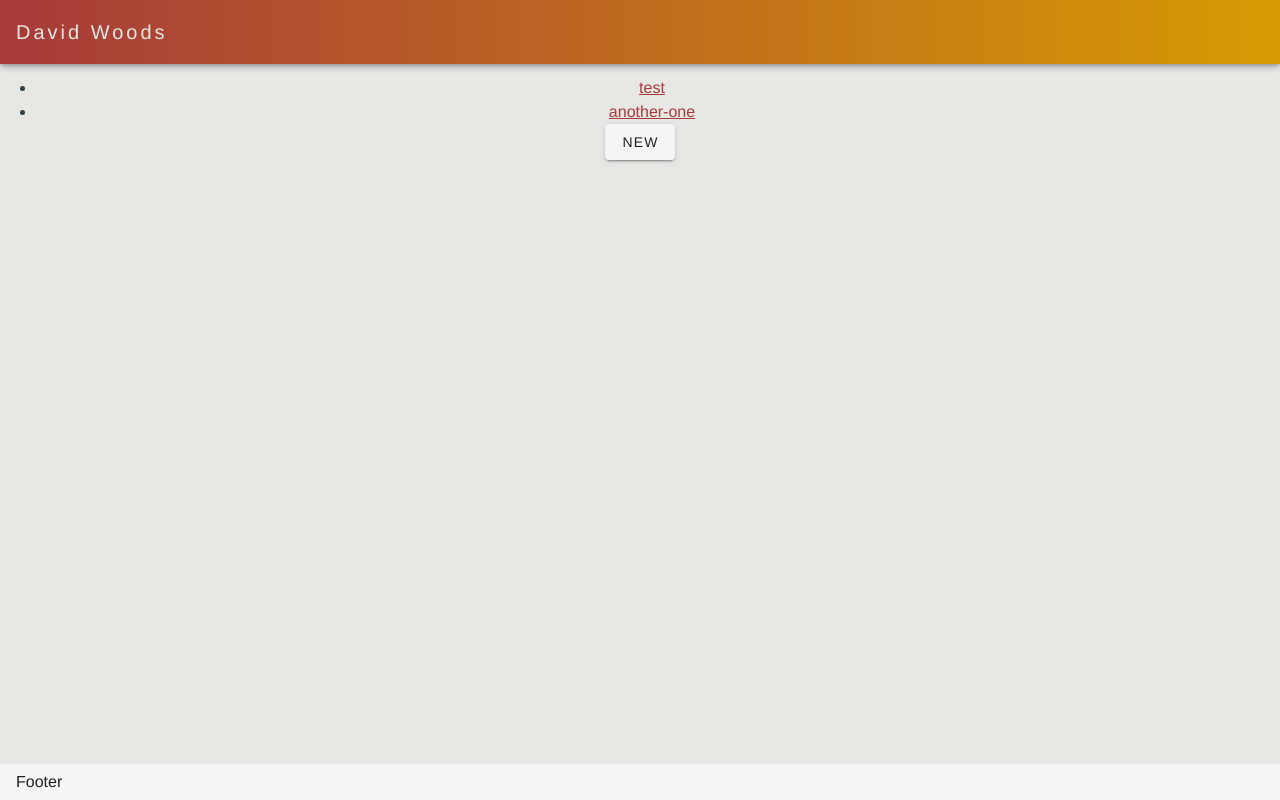
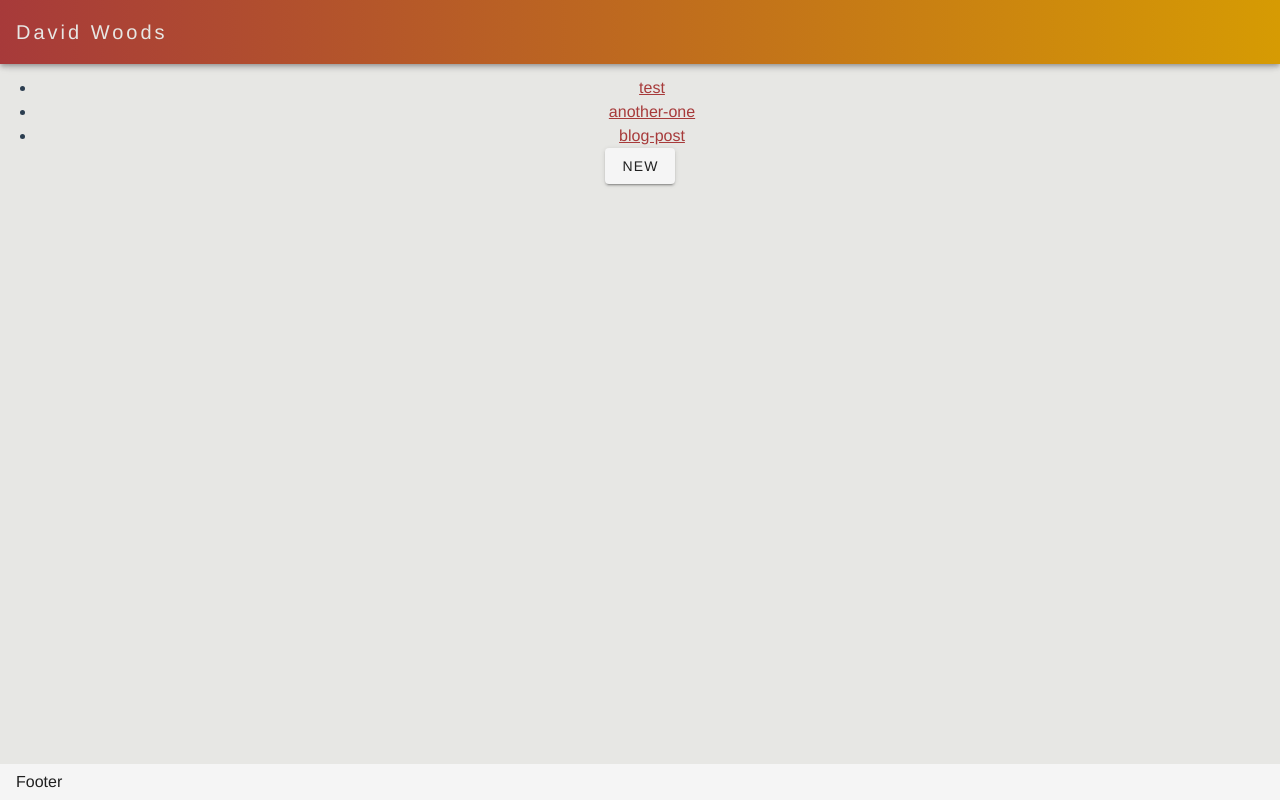
Before and after one commit to dave-woods/dwoods.xyz, a Vue app: page /blog/read in a window 1280 px wide. Built offline with nearby package versions, Linux system fonts and the light colour scheme; the HTML template or start-up script is replaced by a standard one.

Commit message:
Added see all posts button to blog post

```diff
--- a/src/assets/meta/posts.json
+++ b/src/assets/meta/posts.json
@@ -1,4 +1,5 @@
 [
     "test",
-    "another-one"
+    "another-one",
+    "blog-post"
 ]
--- a/src/views/Blog.vue
+++ b/src/views/Blog.vue
@@ -1,6 +1,7 @@
 <template>
     <div v-if="postId">
         <blog-post :postId="postId"></blog-post>
+        <v-btn key="see-all-posts-button" to="/blog/read">See all</v-btn>
     </div>
     <div v-else-if="writing">
         <h1>Write Post{{ !saved ? ' *' : ''}}</h1>
```
